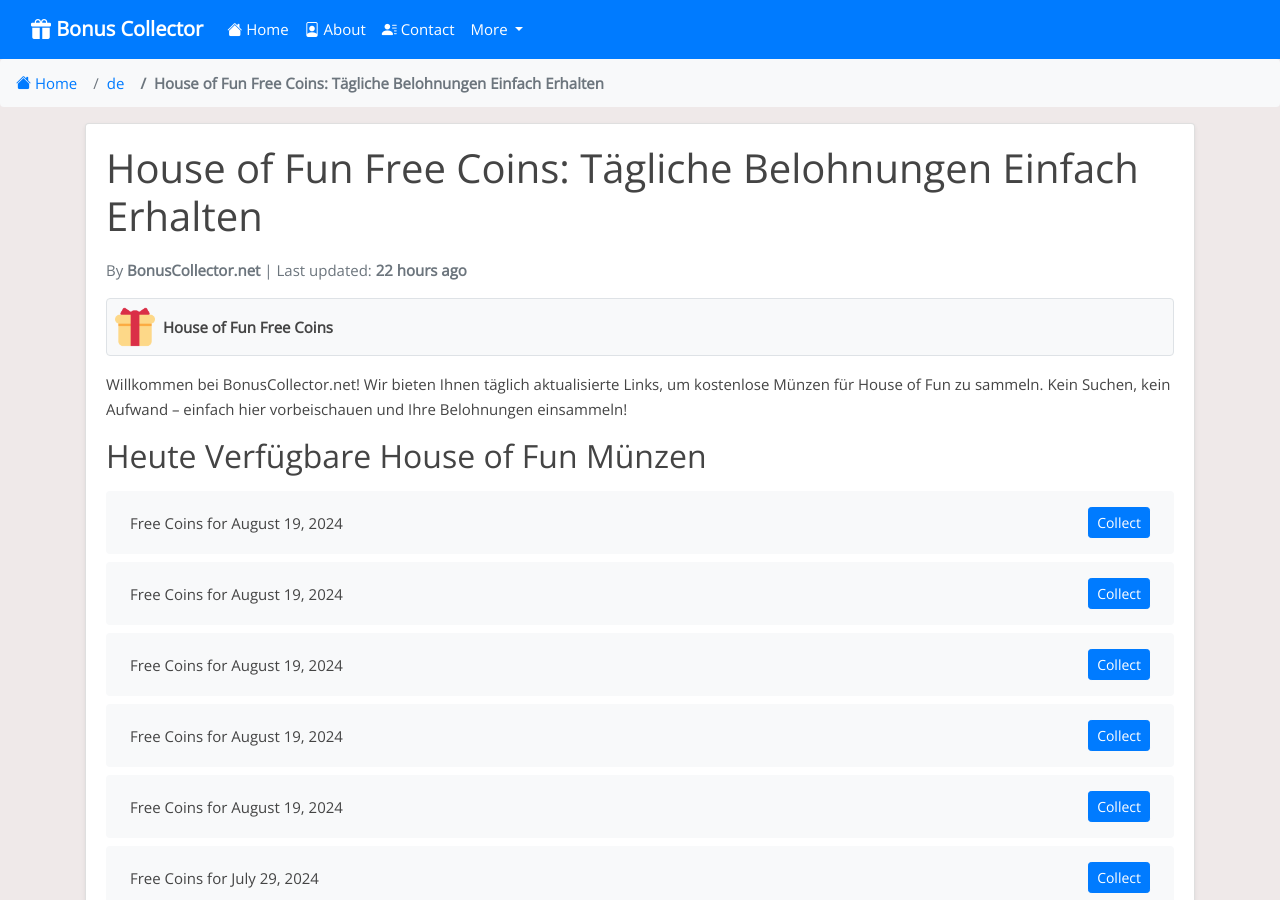
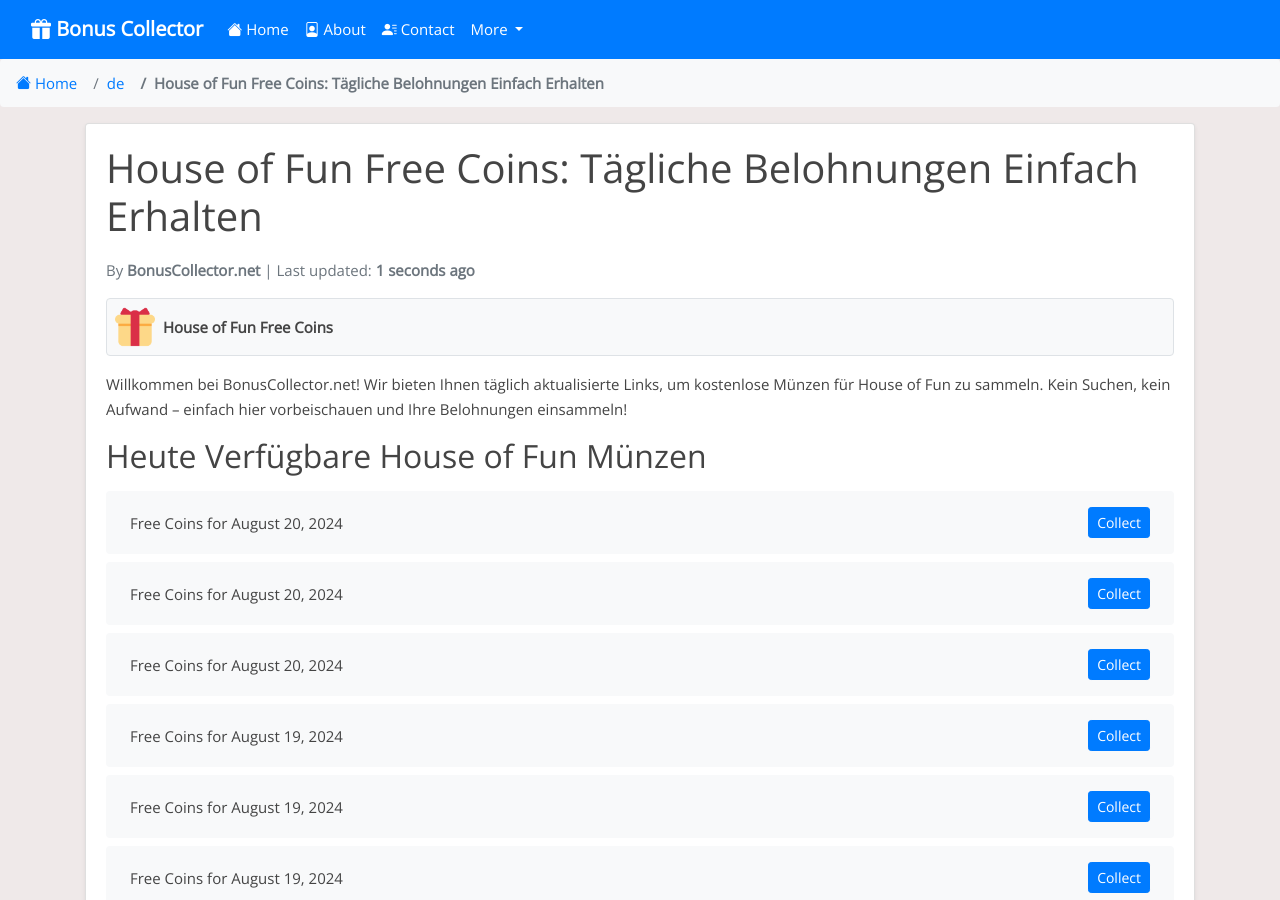
Before and after one commit to Prollad99/bs-net, a Jekyll site: the page built from de/_posts/2024-07-18-house-of-fun.md, in a window 1280 px wide and 900 px high. Built offline with Jekyll 4.4.1, drawn with Linux system fonts in a browser that asks for light colours; nearby versions of some CDN libraries; comment, search, counter and statistics services are not loaded; some of the changed text lies outside the part shown.

Commit message:
Update house-of-fun reward links and last modified date

```diff
--- a/_data/include_files.yml
+++ b/_data/include_files.yml
@@ -11,7 +11,7 @@
   last_modified: 2024-08-19 16:12:06
 
 house-of-fun.html:
-  last_modified: 2024-08-19 05:10:24
+  last_modified: 2024-08-20 03:12:23
 
 cash-frenzy.html:
   last_modified: 2024-08-19 12:52:01
--- a/_includes/house-of-fun.html
+++ b/_includes/house-of-fun.html
@@ -1,4 +1,16 @@
 <ul class="list-group mt-3 mb-4">
+  <li class="list-group-item d-flex justify-content-between align-items-center">
+    <span>Free Coins for August 20, 2024</span>
+    <a href="https://playtika.onelink.me/hof/w4blbwsu?af_dp=hof%3A%2F%2F&af_force_deeplink=true&c_id=2024M8D19_23&s_id=1060&deeplink=eyJpZCI6ImIyNzZiNmFmLWIwNDctNDcwNC1iNjFlLWMzYThmMGY4NzA5YiIsImFjIjoiaG9mX2dpZnRfY291cG9uIn0=" class="btn btn-primary btn-sm">Collect</a>
+  </li>
+  <li class="list-group-item d-flex justify-content-between align-items-center">
+    <span>Free Coins for August 20, 2024</span>
+    <a href="https://playtika.onelink.me/hof/w4blbwsu?af_dp=hof%3A%2F%2F&af_force_deeplink=true&c_id=2024M8D19_19&s_id=1060&deeplink=eyJpZCI6ImMzOTAyMWZjLTUyZmQtNDU5My04OGJlLTZhODRmMDI3ODc0ZSIsImFjIjoiaG9mX2dpZnRfY291cG9uIn0=" class="btn btn-primary btn-sm">Collect</a>
+  </li>
+  <li class="list-group-item d-flex justify-content-between align-items-center">
+    <span>Free Coins for August 20, 2024</span>
+    <a href="https://playtika.onelink.me/hof/w4blbwsu?af_dp=hof%3A%2F%2F&af_force_deeplink=true&c_id=2024M8D19_07&s_id=1060&deeplink=eyJpZCI6ImYwNzBhZGFlLTkzMjUtNGI2Mi04YTljLWFiYzM5N2NjOGQ0NSIsImFjIjoiaG9mX2dpZnRfY291cG9uIn0=" class="btn btn-primary btn-sm">Collect</a>
+  </li>
   <li class="list-group-item d-flex justify-content-between align-items-center">
     <span>Free Coins for August 19, 2024</span>
     <a href="https://playtika.onelink.me/hof/w4blbwsu?af_dp=hof%3A%2F%2F&af_force_deeplink=true&c_id=2024M8D18_23&s_id=1060&deeplink=eyJpZCI6ImY2NjkxZTFkLWFkMjEtNGIxMS1hMmFjLTNjNmIxZjBhMDJlYiIsImFjIjoiaG9mX2dpZnRfY291cG9uIn0=" class="btn btn-primary btn-sm">Collect</a>
@@ -387,16 +399,4 @@
     <span>Free Coins for August 5, 2024</span>
     <a href="https://playtika.onelink.me/hof/w4blbwsu?af_dp=hof%3A%2F%2F&af_force_deeplink=true&c_id=2024M8D4_19&s_id=1060&deeplink=eyJpZCI6IjBiNmVmZjVjLTY0MzAtNGU2Mi05MmNkLWM5YWQ0YTIwYWRiZSIsImFjIjoiaG9mX2dpZnRfY291cG9uIn0=" class="btn btn-primary btn-sm">Collect</a>
   </li>
-  <li class="list-group-item d-flex justify-content-between align-items-center">
-    <span>Free Coins for August 5, 2024</span>
-    <a href="https://playtika.onelink.me/hof/w4blbwsu?af_force_deeplink=true&deeplink=eyJpZCI6IjQyNjExZTNkLTg2NzQtNDc0MC04ZmYzLWM0NWRmYzYwZDc4YiIsImFjIjoiaG9mX2dpZnRfY291cG9uIn0=" class="btn btn-primary btn-sm">Collect</a>
-  </li>
-  <li class="list-group-item d-flex justify-content-between align-items-center">
-    <span>Free Coins for August 4, 2024</span>
-    <a href="https://playtika.onelink.me/hof/w4blbwsu?af_force_deeplink=true&deeplink=eyJpZCI6ImUyNmU0ZGNjLTAyYjktNGJmMC05NmVjLWY1MjIyYTA1YTZkNSIsImFjIjoiaG9mX2dpZnRfY291cG9uIn0=" class="btn btn-primary btn-sm">Collect</a>
-  </li>
-  <li class="list-group-item d-flex justify-content-between align-items-center">
-    <span>Free Coins for August 5, 2024</span>
-    <a href="https://playtika.onelink.me/hof/w4blbwsu?af_force_deeplink=true&deeplink=eyJpZCI6ImZiOTk0OTE5LTMxYmYtNDk0NS05NGUxLWY1NmFhM2ZhOGFkMyIsImFjIjoiaG9mX2dpZnRfY291cG9uIn0=" class="btn btn-primary btn-sm">Collect</a>
-  </li>
 </ul>
```
Also changed, not shown: links-json/house-of-fun.json (+12 -12 lines).
